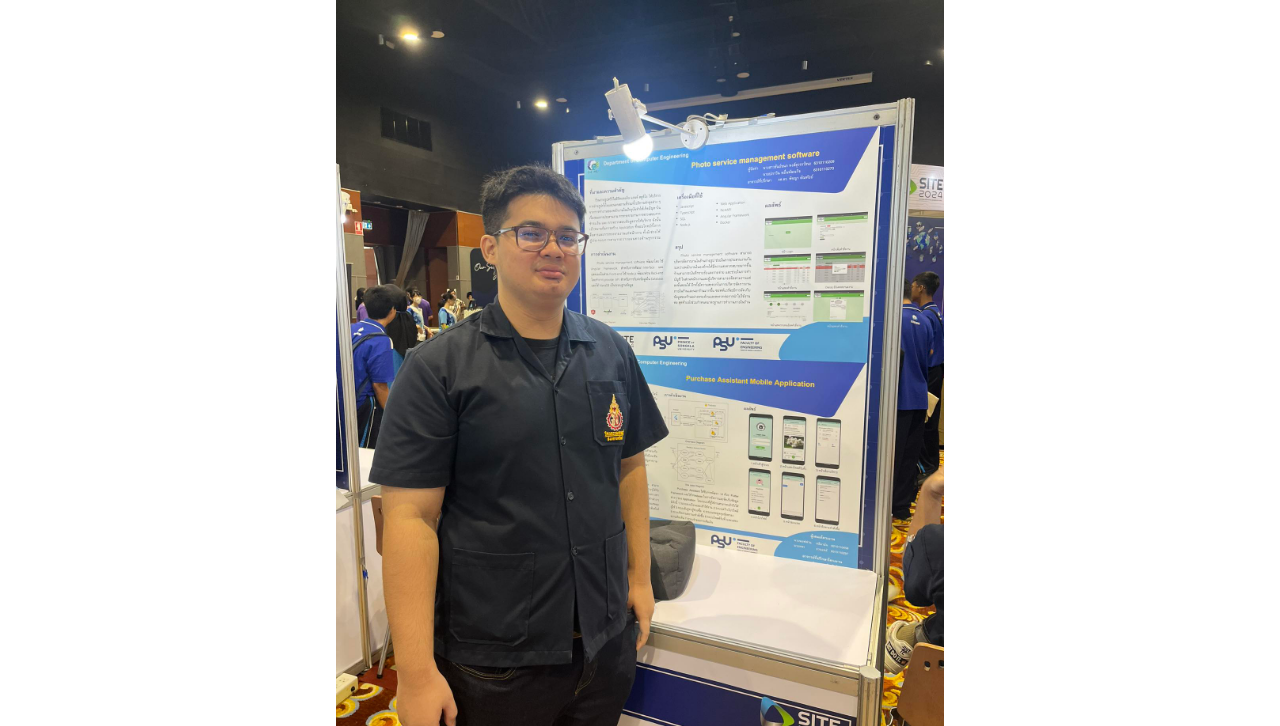
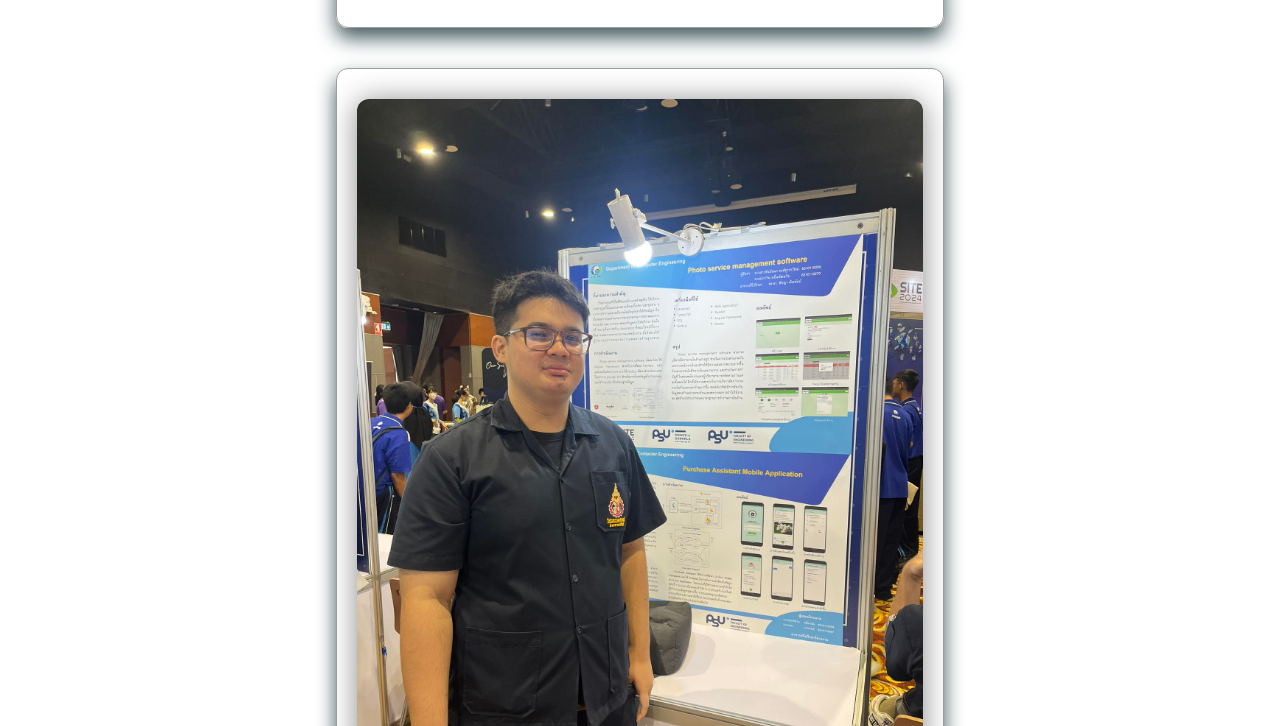
Before and after one commit to khoffan/Portfolio-khoffan, a plain HTML site: page asset/page/experience.html in a window 1280 px wide. Shown: the part 785-1511 px from the top of the page. Drawn offline with nearby package versions, Linux system fonts and the light colour scheme.

Commit message:
maintance experince css

```diff
--- a/asset/css/experince.css
+++ b/asset/css/experince.css
@@ -181,12 +181,24 @@ h2 {
     margin: 20px 0;
 }
 
+.experience {
+    max-width: 100%;
+    height: max-content;
+    padding: 30px 20px;
+    border: 1px solid rgb(158, 158, 158);
+    border-radius: 12px;
+    box-shadow: 0px 10px 20px var(--bg-color);
+}
+
+
 .experience > img {
     object-fit: contain;
     object-position: 50% 50%;
     width: 100%;
     height: 100%;
-
+    box-shadow: 0px 2px 30px #898989;
+    border-radius: 12px;
+    margin-bottom: 50px;
 }
 
 /* footer */
```
